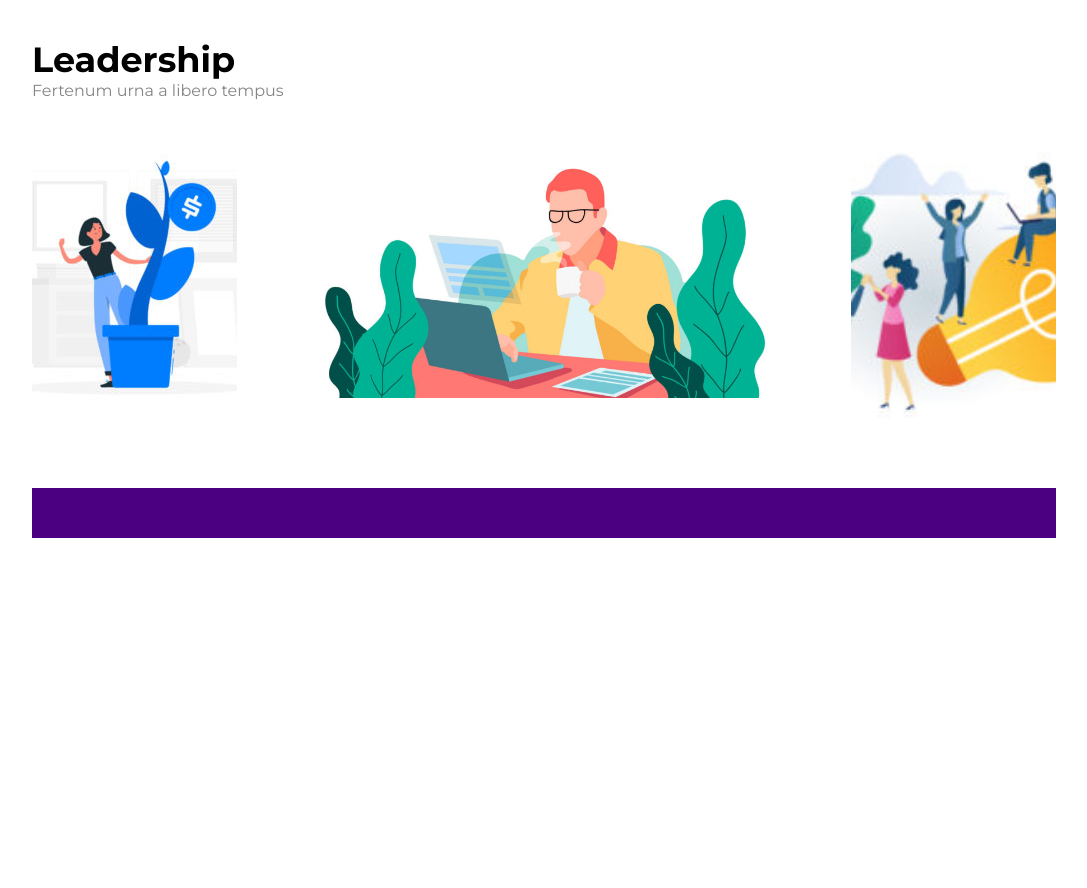
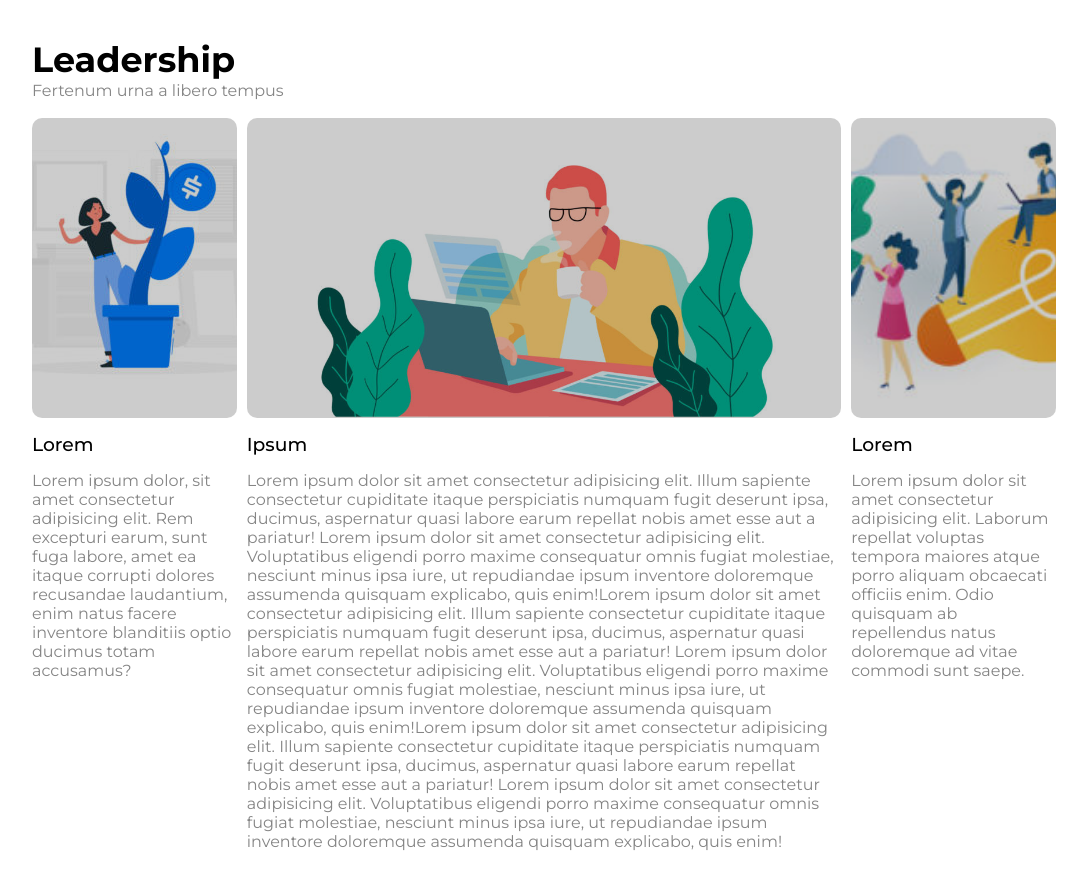
Before and after one commit to lucianomarchionna/htmlcss-wp, a plain HTML site: page index.html in a window 1280 px wide. Shown: the part 865-1753 px from the top of the page, without its empty margins (96-1183 px from the left). Before the commit the page ends 1433 px from the top, so only its background shows below. Drawn offline with Linux system fonts and the light colour scheme.

Commit message:
Main completo

```diff
--- a/index.html
+++ b/index.html
@@ -40,7 +40,7 @@
 
             <div class="banner">
                 <!-- creato per aggiungere opacità al banner e rendere più visibile il "banner-text" -->
-                <div class="overlay border-radius"></div>
+                <div class="overlay"></div>
                 <img src="img/banner.jpg" alt="Banner">
                 <div id="banner-text">
                     <h3>Pretium ac placerat dui interdum nunc in eros urna morbi</h3>
@@ -53,14 +53,29 @@
                     <h3><strong>Leadership</strong></h3>
                     <p>Fertenum urna a libero tempus</p>
                 </div>
-                <div class="sidebar-left">
-                    <img src="img/img-1.jpg" alt="Donna che coltiva la sua carriera">
+                <div class="sidebar left">
+                    <div class="image">
+                        <div class="overlay"></div>
+                        <img src="img/img-1.jpg" alt="Donna che coltiva la sua carriera">
+                    </div>
+                    <h3>Lorem</h3>
+                    <p>Lorem ipsum dolor, sit amet consectetur adipisicing elit. Rem excepturi earum, sunt fuga labore, amet ea itaque corrupti dolores recusandae laudantium, enim natus facere inventore blanditiis optio ducimus totam accusamus?</p>
                 </div>
-                <div class="content">
-                    <img src="img/banner-2.jpg" alt="Uomo al computer che beve da una tazza">
+                <div class="sidebar content">
+                    <div class="image">
+                        <div class="overlay"></div>
+                        <img src="img/banner-2.jpg" alt="Uomo al computer che beve da una tazza">
+                    </div>
+                    <h3>Ipsum</h3>
+                    <p>Lorem ipsum dolor sit amet consectetur adipisicing elit. Illum sapiente consectetur cupiditate itaque perspiciatis numquam fugit deserunt ipsa, ducimus, aspernatur quasi labore earum repellat nobis amet esse aut a pariatur! Lorem ipsum dolor sit amet consectetur adipisicing elit. Voluptatibus eligendi porro maxime consequatur omnis fugiat molestiae, nesciunt minus ipsa iure, ut repudiandae ipsum inventore doloremque assumenda quisquam explicabo, quis enim!Lorem ipsum dolor sit amet consectetur adipisicing elit. Illum sapiente consectetur cupiditate itaque perspiciatis numquam fugit deserunt ipsa, ducimus, aspernatur quasi labore earum repellat nobis amet esse aut a pariatur! Lorem ipsum dolor sit amet consectetur adipisicing elit. Voluptatibus eligendi porro maxime consequatur omnis fugiat molestiae, nesciunt minus ipsa iure, ut repudiandae ipsum inventore doloremque assumenda quisquam explicabo, quis enim!Lorem ipsum dolor sit amet consectetur adipisicing elit. Illum sapiente consectetur cupiditate itaque perspiciatis numquam fugit deserunt ipsa, ducimus, aspernatur quasi labore earum repellat nobis amet esse aut a pariatur! Lorem ipsum dolor sit amet consectetur adipisicing elit. Voluptatibus eligendi porro maxime consequatur omnis fugiat molestiae, nesciunt minus ipsa iure, ut repudiandae ipsum inventore doloremque assumenda quisquam explicabo, quis enim!</p>
                 </div>
-                <div class="sidebar-right">
-                    <img src="img/img-3.jpg" alt="Omini con grandi idee">
+                <div class="sidebar right">
+                    <div class="image">
+                        <div class="overlay"></div>
+                        <img src="img/img-3.jpg" alt="Omini con grandi idee">
+                    </div>
+                    <h3>Lorem</h3>
+                    <p>Lorem ipsum dolor sit amet consectetur adipisicing elit. Laborum repellat voluptas tempora maiores atque porro aliquam obcaecati officiis enim. Odio quisquam ab repellendus natus doloremque ad vitae commodi sunt saepe.</p>
                 </div>
             </div>
         </main>
--- a/style.css
+++ b/style.css
@@ -22,10 +22,6 @@ body{
     font-family: 'Montserrat', sans-serif;
 }
 
-.border-radius{
-    border-radius: 10px;
-    background-color: rgba(0, 0, 0, 0.2);
-}
 /* common */
 
 /* header */
@@ -74,11 +70,10 @@ nav li a{
 }
 
 .overlay{
+    border-radius: 10px;
     position: absolute;
-    top: 0;
-    bottom: 0;
-    right: 0;
-    left: 0;
+    background-color: rgba(0, 0, 0, 0.2);
+    inset: 0;
 }
 
 .banner img{
@@ -120,31 +115,28 @@ nav li a{
     color: #858585;
 }
 
-.sidebar-left,
-.sidebar-right,
-.content{
+.sidebar{
     float: left;
+    position: relative;
 }
 
-.sidebar-left{
-    height: 300px;
+.left,
+.right{
     width: calc(100% / 5);
-    margin: 20px 0px;
 }
 
-.sidebar-left img{
+.image img{
     width: 100%;
     height: 100%;
     object-fit: cover;
 }
 
 .content{
-    width: calc((100% / 5 ) * 3);
-    height: 300px;
-    padding: 20px;
+    width: calc(100% / 5 * 3 - 20px);
+    margin: 0px 10px;
 }
 
-.content img{
+.image img{
     width: 100%;
     height: 100%;
     object-fit: cover;
@@ -153,20 +145,34 @@ nav li a{
 .sidebar-right{
     height: 300px;
     width: calc(100% / 5);
-    margin: 20px 0px;
 }
 
-.sidebar-right img{
+.image img{
     width: 100%;
     height: 100%;
     object-fit: cover;
 }
 
+.image{
+    position: relative;
+    border-radius: 10px;
+    height: 300px;
+    width: 100%;
+}
+
+.sidebar h3{
+    color: black;
+    font-weight: 500;
+    margin: 15px 0;
+}
+
+.sidebar p{
+    color: #858585;
+}
 /* main */
 
 footer{
     width: 100%;
     height: 50px;
-    background-color: indigo;
     margin-bottom: 30px;
 }
```
